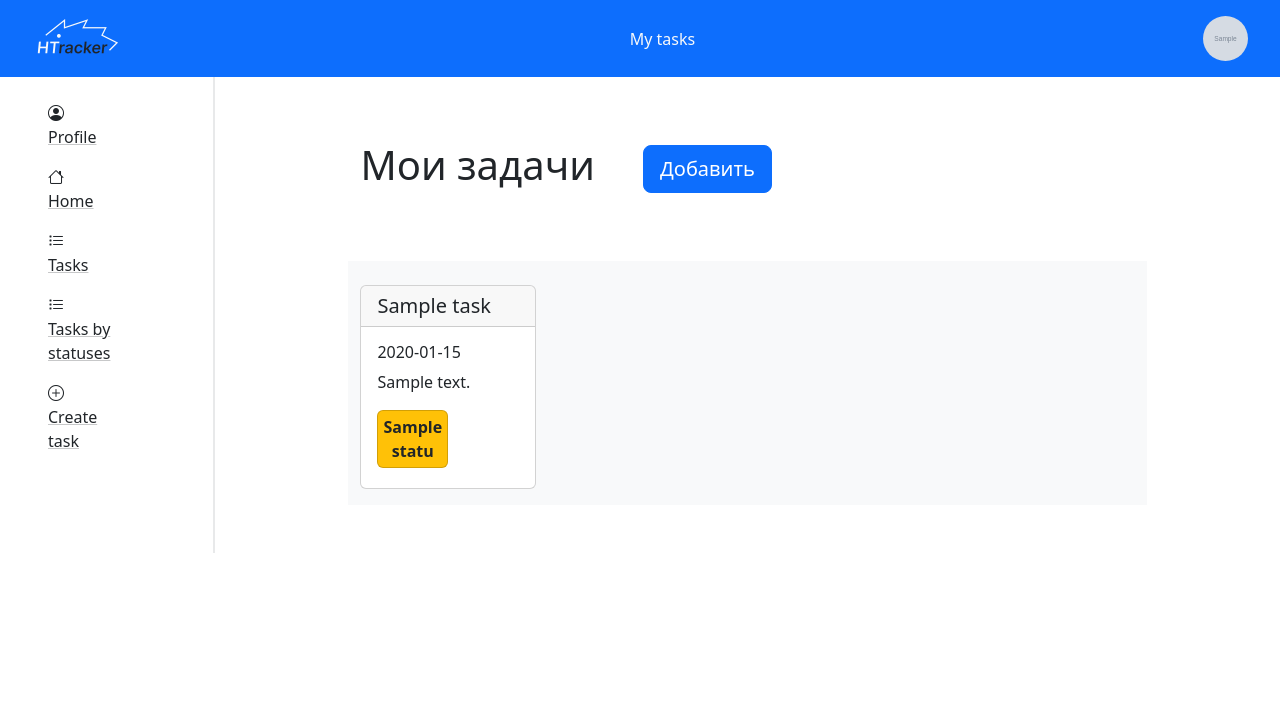
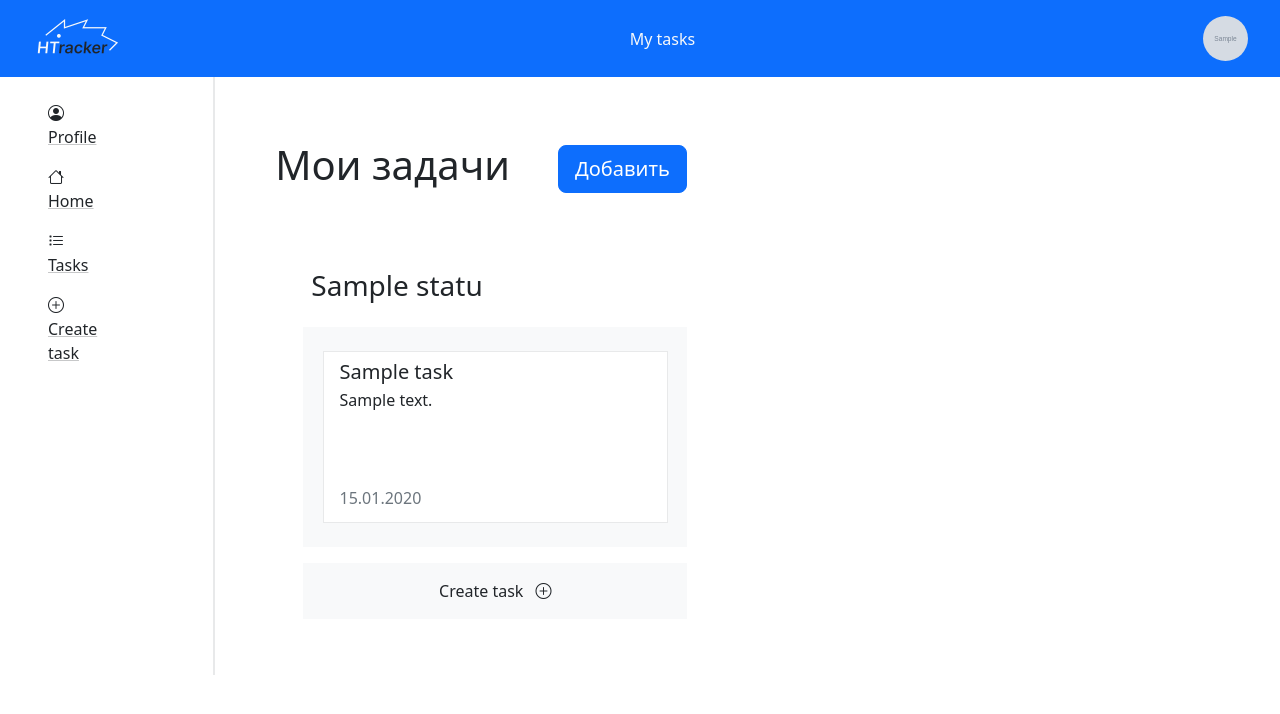
Before and after one commit to MustafinMP/TaskTrackerFlask, a Flask app: page /tasks/ in a window 1280 px wide. Shown: the top 714 px of the page. Run offline with Flask 3, Linux system fonts and the light colour scheme; a user stored in the database is signed in; tables that the repository leaves empty hold one stand-in row (values such as "Sample post"); grey boxes marked "Sample" are stand-in pictures; some libraries are stand-ins or nearby versions.

Commit message:
Delete legacy main task page

```diff
--- a/tasks/blueprint.py
+++ b/tasks/blueprint.py
@@ -12,16 +12,6 @@ prefix: str = '/tasks'
 
 
 @blueprint.route('/')
-def tasks():
-    all_tasks: list = list()
-    if current_user.is_authenticated:
-        session = db_session.create_session()
-        all_tasks: list = session.query(Task).where(current_user.id == Task.creator_id).all()
-        return render_template(prefix + '/tasks.html', tasks=all_tasks)
-    return redirect('/')
-
-
-@blueprint.route('/tasks_by_statuses')
 def tasks_by_statuses():
     if current_user.is_authenticated:
         with db_session.create_session() as session:
--- a/templates/header.html
+++ b/templates/header.html
@@ -48,7 +48,7 @@
                                     <i class="bi bi-house col-1"></i>
                                     <div class="col-2">Home</div>
                                 </a>
-                                <a href="{{ url_for('tasks.tasks') }}"
+                                <a href="{{ url_for('tasks.tasks_by_statuses') }}"
                                    class="row link-dark link-offset-2 link-underline-opacity-25 link-underline-opacity-100-hover w-50 my-3"
                                    style="font-size: 1.1rem py-auto">
                                     <i class="bi bi-list-task col-1"></i>
--- a/templates/navbar.html
+++ b/templates/navbar.html
@@ -13,17 +13,11 @@
                 <i class="bi bi-house col-1"></i>
                 <div class="col-10">Home</div>
             </a>
-            <a href="{{ url_for('tasks.tasks') }}"
+            <a href="{{ url_for('tasks.tasks_by_statuses') }}"
                class="row link-dark link-underline-opacity-25 link-underline-opacity-100-hover w-75 my-3"
                style="font-size: 1.1rem py-auto">
                 <i class="bi bi-list-task col-1"></i>
                 <div class="col-10">Tasks</div>
-            </a>
-            <a href="{{ url_for('tasks.tasks_by_statuses') }}"
-               class="row link-dark link-underline-opacity-25 link-underline-opacity-100-hover w-75 my-3"
-               style="font-size: 1.1rem py-auto">
-                <i class="bi bi-list-task col-1"></i>
-                <div class="col-10">Tasks by statuses</div>
             </a>
             <a href="{{ url_for('tasks.create_task') }}"
                class="row link-dark link-underline-opacity-25 link-underline-opacity-100-hover w-75 my-3"
```
